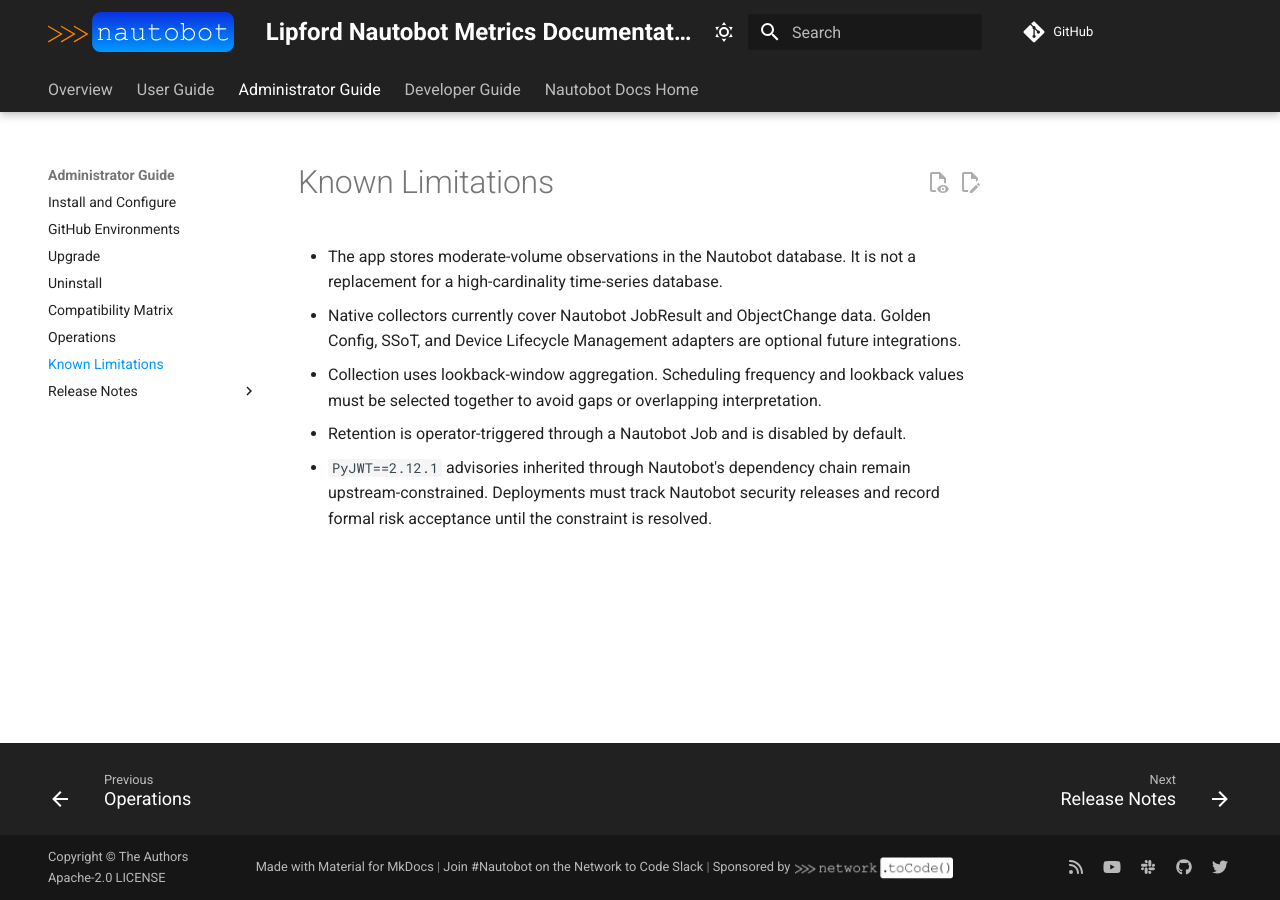
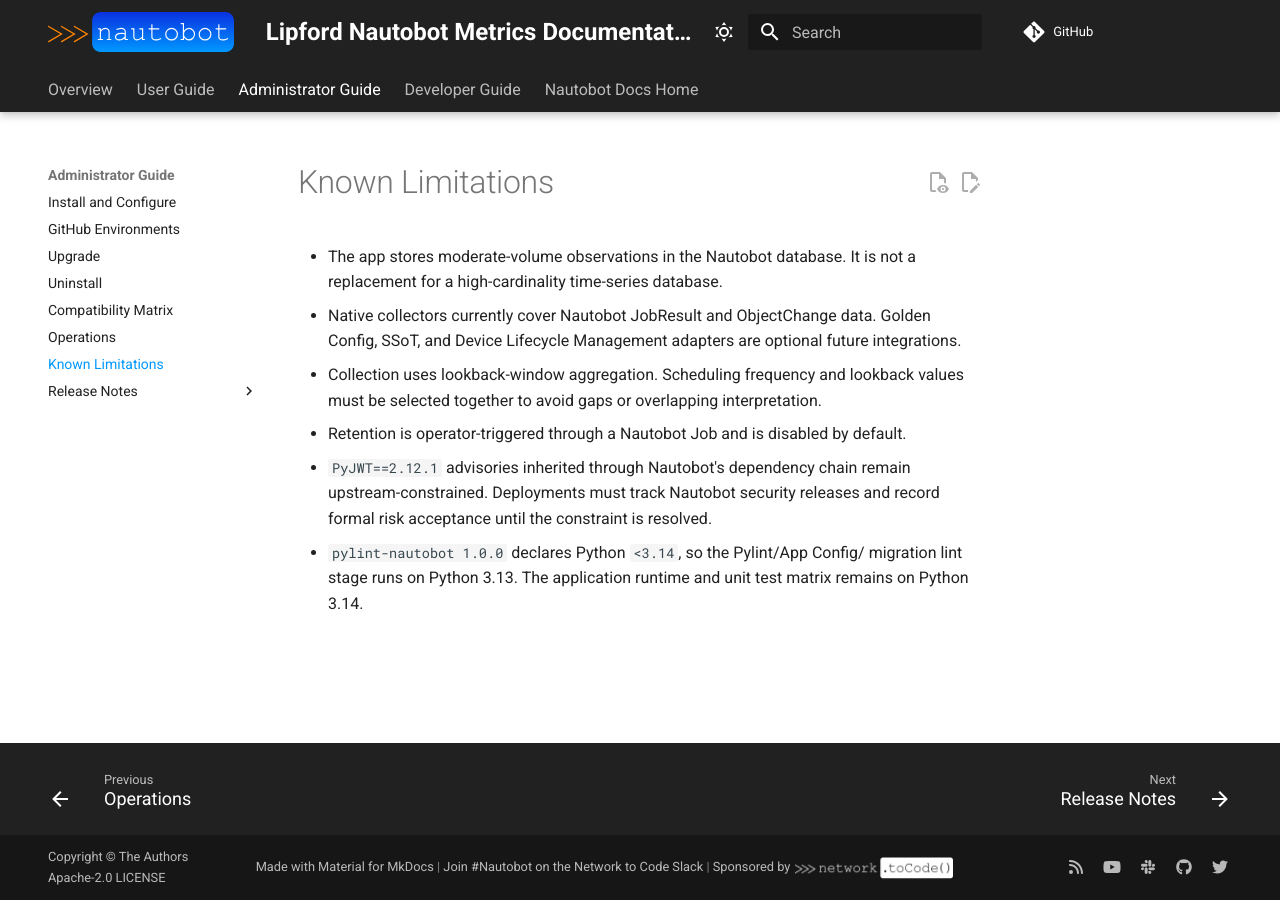
Before and after one commit to Lipford-Dutch/nautobot-app-custom-metrics, an MkDocs documentation site: the page built from docs/admin/known_limitations.md, in a window 1280 px wide. Built offline with MkDocs 1.6.1 and Material for MkDocs 9.7.7, drawn with Linux system fonts in a browser that asks for light colours; comment, search, counter and statistics services are not loaded.

Commit message:
ci(python): isolate pylint tooling blocker
Keep runtime tests on Python 3.14 while running the upstream-constrained pylint-nautobot stage on Python 3.13.

```diff
--- a/docs/admin/known_limitations.md
+++ b/docs/admin/known_limitations.md
@@ -13,3 +13,6 @@
 - `PyJWT==2.12.1` advisories inherited through Nautobot's dependency chain
   remain upstream-constrained. Deployments must track Nautobot security
   releases and record formal risk acceptance until the constraint is resolved.
+- `pylint-nautobot 1.0.0` declares Python `<3.14`, so the Pylint/App Config/
+  migration lint stage runs on Python 3.13. The application runtime and unit
+  test matrix remains on Python 3.14.
```
Also changed, not shown: 1 other file.
